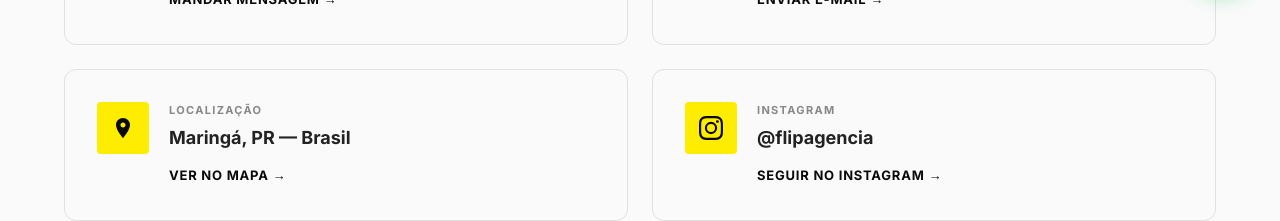
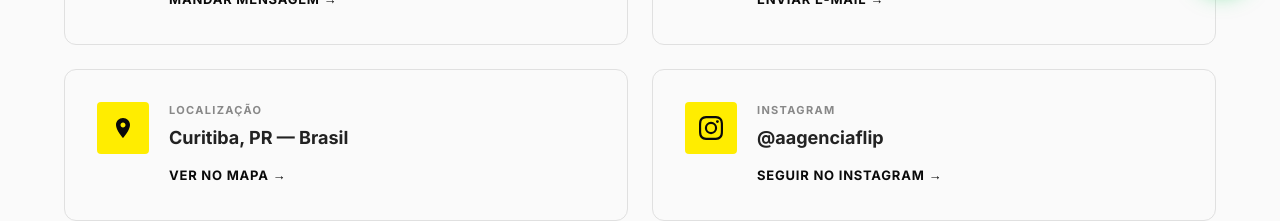
Before and after one commit to comunidadevencedores-lgtm/flip-agency, a Next.js app: page /contato in a window 1280 px wide. Shown: the part 780-1001 px from the top of the page. Built offline with nearby package versions, Linux system fonts and the light colour scheme.

Commit message:
fix: hardcoded location and instagram on contact page

```diff
--- a/src/app/contato/page.tsx
+++ b/src/app/contato/page.tsx
@@ -7,7 +7,7 @@ import styles from './page.module.css';
 
 export const metadata: Metadata = {
   title: `Contato | ${SITE.name}`,
-  description: 'Entre em contato com a FLIP Marketing & Publicidade. Maringá, PR.',
+  description: 'Entre em contato com a FLIP Marketing & Publicidade. Curitiba, PR.',
   alternates: { canonical: `${SITE.url}/contato` },
 };
 
@@ -41,8 +41,8 @@ const CONTACT_ITEMS = [
       </svg>
     ),
     label: 'Localização',
-    value: 'Maringá, PR — Brasil',
-    href: 'https://maps.google.com/?q=Maringá,PR',
+    value: 'Curitiba, PR — Brasil',
+    href: 'https://maps.google.com/?q=Curitiba,PR',
     cta: 'Ver no mapa',
   },
   {
@@ -52,7 +52,7 @@ const CONTACT_ITEMS = [
       </svg>
     ),
     label: 'Instagram',
-    value: '@flipagencia',
+    value: '@aagenciaflip',
     href: SITE.instagram,
     cta: 'Seguir no Instagram',
   },
```
